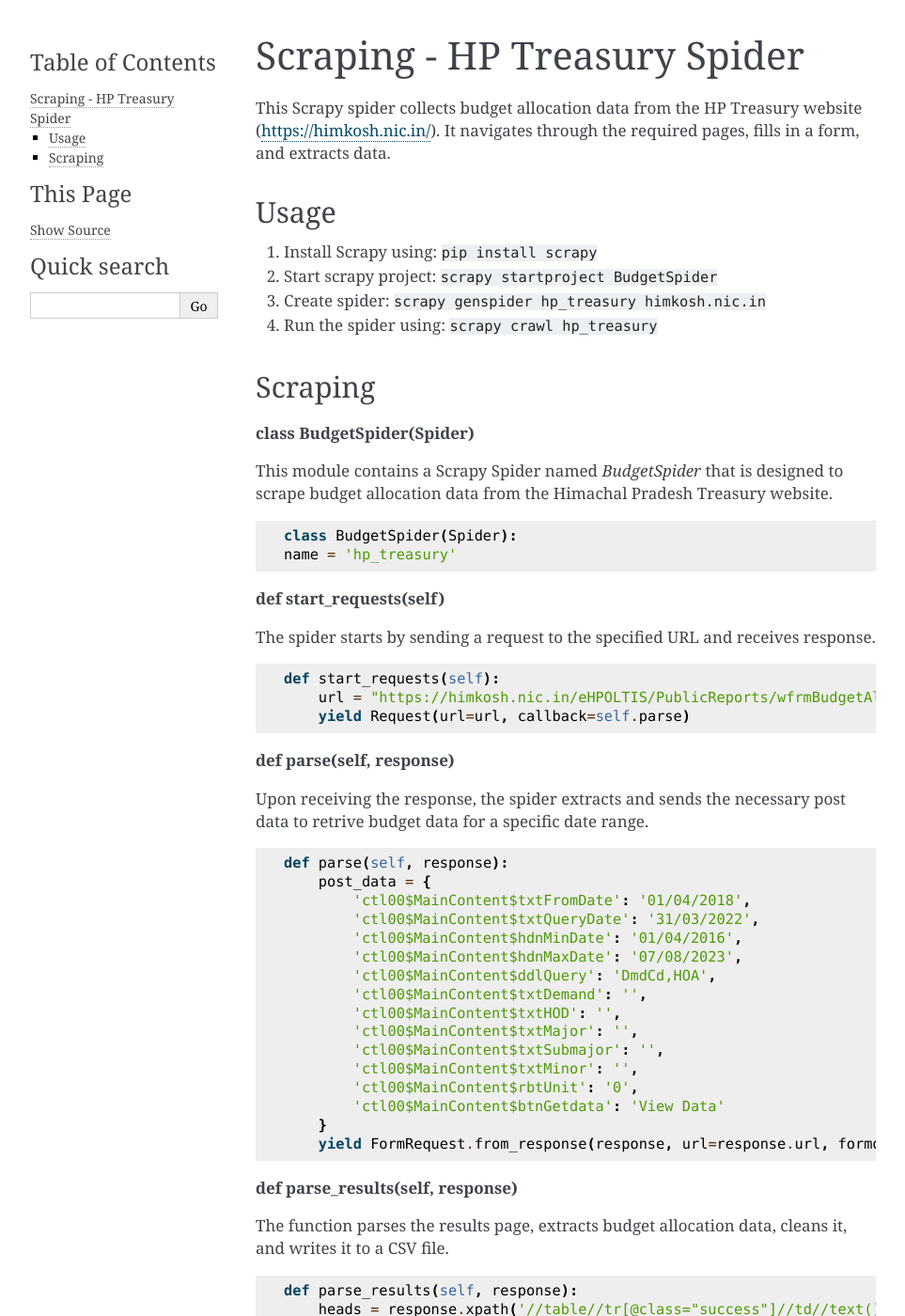
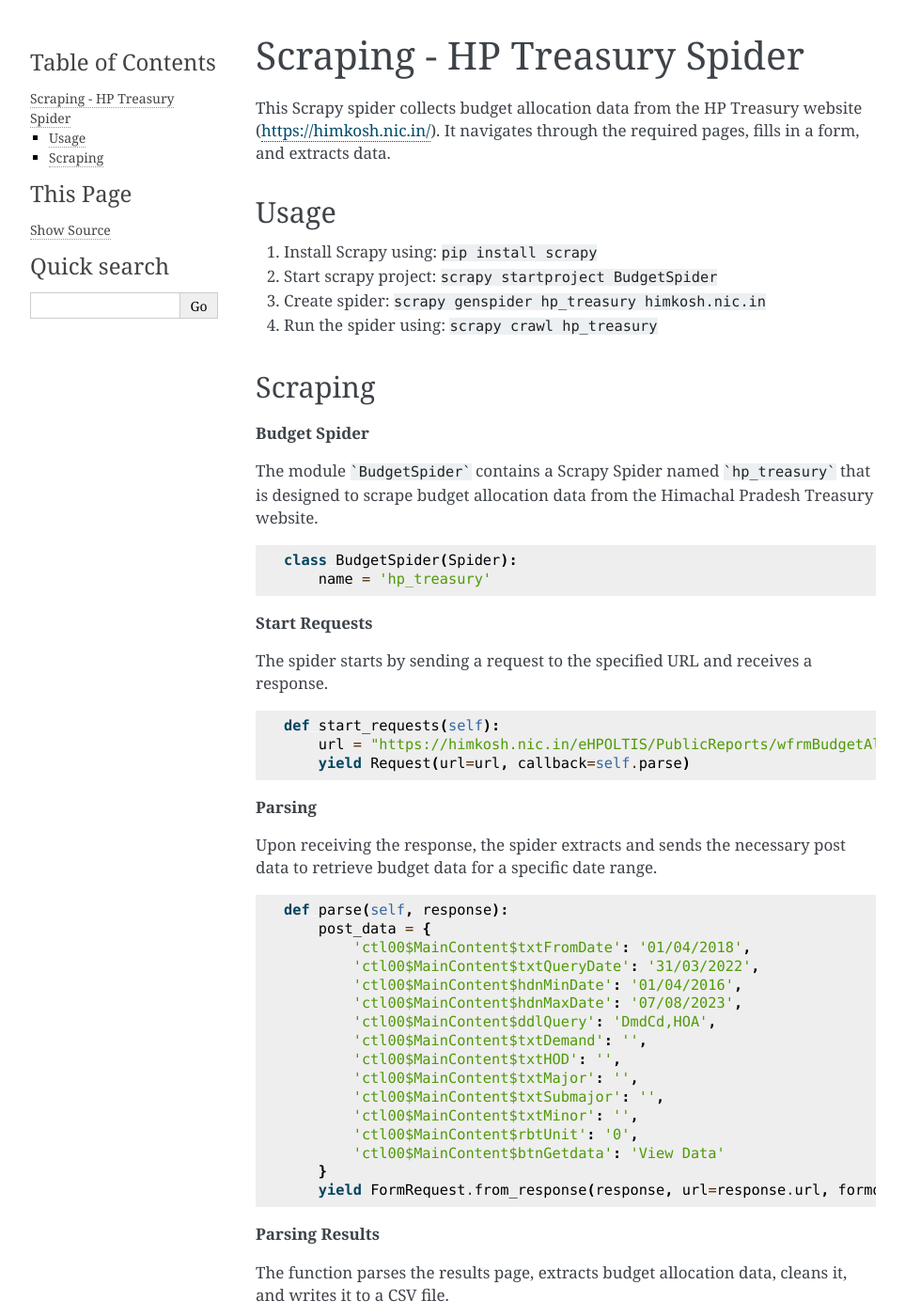
Before and after one commit to Akash-94/akash_assignment, a Sphinx documentation site: the page built from Docs/scraping.rst, in a window 1280 px wide and 1400 px high. Shown: the whole window at 94% size, without its empty margins (148-1111 px from the left). Built offline with Sphinx 7.4.7, drawn with Linux system fonts in a browser that asks for light colours.

Commit message:
Update scraping.rst

````diff
--- a/Docs/scraping.rst
+++ b/Docs/scraping.rst
@@ -16,18 +16,18 @@ Usage
 Scraping
 --------
 
-**class BudgetSpider(Spider)**
+**Budget Spider**
 
-This module contains a Scrapy Spider named `BudgetSpider` that is designed to scrape budget allocation data from the Himachal Pradesh Treasury website.
+The module ```BudgetSpider``` contains a Scrapy Spider named ```hp_treasury``` that is designed to scrape budget allocation data from the Himachal Pradesh Treasury website.
 
 .. code-block:: python
 
         class BudgetSpider(Spider):
-        name = 'hp_treasury'
+            name = 'hp_treasury'
 
-**def start_requests(self)**
+**Start Requests**
 
-The spider starts by sending a request to the specified URL and receives response.
+The spider starts by sending a request to the specified URL and receives a response.
 
 .. code-block:: python
 
@@ -35,9 +35,9 @@ The spider starts by sending a request to the specified URL and receives respons
             url = "https://himkosh.nic.in/eHPOLTIS/PublicReports/wfrmBudgetAllocationbyFD.aspx"
             yield Request(url=url, callback=self.parse)
 
-**def parse(self, response)**
+**Parsing**
 
-Upon receiving the response, the spider extracts and sends the necessary post data to retrive budget data for a specific date range.
+Upon receiving the response, the spider extracts and sends the necessary post data to retrieve budget data for a specific date range.
 
 .. code-block:: python
 
@@ -58,7 +58,7 @@ Upon receiving the response, the spider extracts and sends the necessary post da
             }
             yield FormRequest.from_response(response, url=response.url, formdata=post_data, callback=self.parse_results)
 
-**def parse_results(self, response)**
+**Parsing Results**
 
 The function parses the results page, extracts budget allocation data, cleans it, and writes it to a CSV file.
 
````
